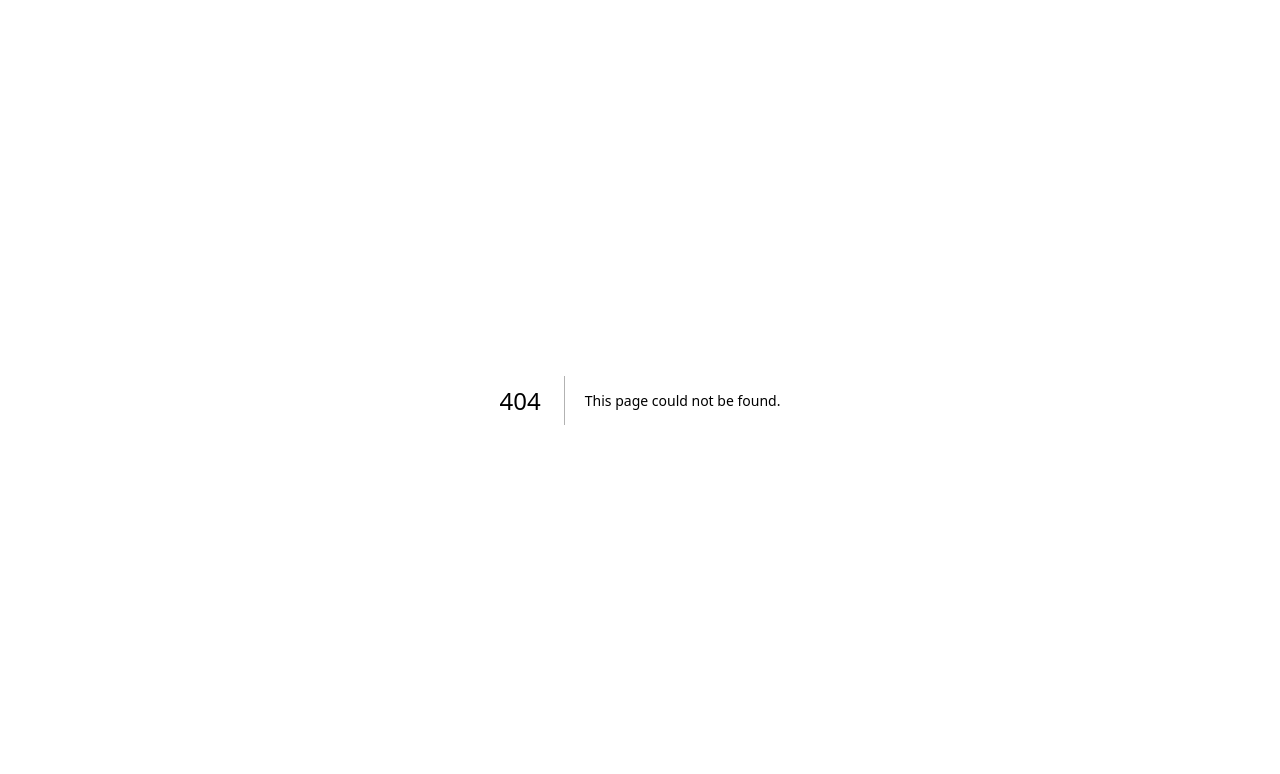
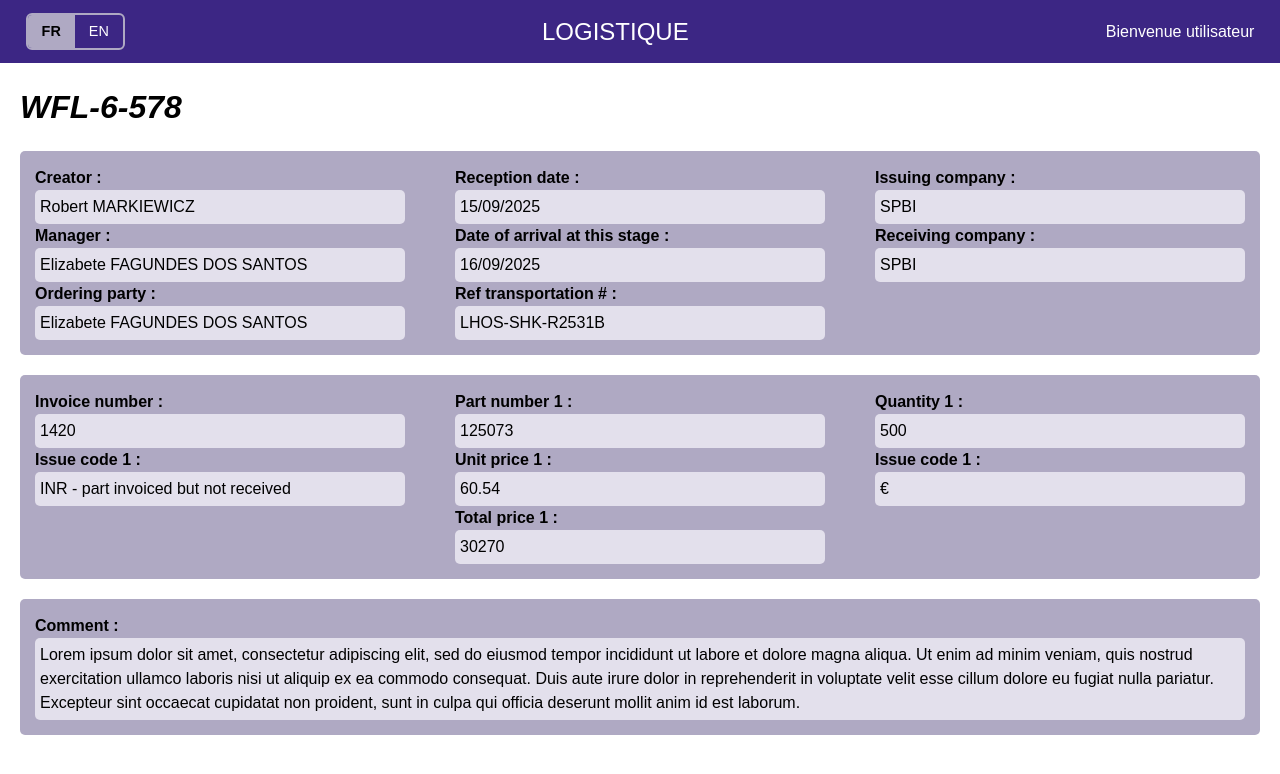
Before and after one commit to everythinn/powerapp-logistique, a Next.js app: page /requests/1 in a window 1280 px wide. Before the commit this address had no page. Shown: the top 774 px of the page. Built offline with nearby package versions, Linux system fonts and the light colour scheme.

Commit message:
:construction: Added request details and navigation.

```diff
--- /dev/null
+++ b/src/app/requests/[slug]/page.module.css
@@ -0,0 +1,43 @@
+.title {
+    font-size: 2rem;
+    color: black;
+    font-style: italic;
+    font-weight: bold;
+    margin: 20px;
+}
+
+.container,
+.comment {
+    background-color: #AFA9C3;
+    color: black;
+    border-radius: 5px;
+    margin: 20px;
+    max-width: 1500px;
+}
+
+.container {
+    display: flex;
+    flex-wrap: wrap;
+    justify-content: space-between;
+    gap: 20px;
+}
+
+.area{
+    flex: 1 1 300px;
+    min-width: 300px;
+    padding: 15px;
+}
+
+.label {
+    font-weight: bold;
+}
+
+.info {
+    background-color: #E3E0EC;
+    border-radius: 5px;
+    padding: 5px;
+}
+
+.comment {
+    padding: 15px;
+}
--- /dev/null
+++ b/src/app/requests/[slug]/page.tsx
@@ -0,0 +1,65 @@
+import Header from '../../header/header'
+import style from './page.module.css';
+
+export default function Request(){
+    return (
+        <>
+            <Header />
+{/*TODO : english toggle*/}
+            <h1 className={style.title}>WFL-6-578</h1>
+            <div className={style.container}>
+                <div className={style.area}>
+                    <label htmlFor='creator' className={style.label}>Creator :</label>
+                    <p id='creator' className={style.info}>Robert MARKIEWICZ</p>
+                    <label htmlFor='manager' className={style.label}>Manager :</label>
+                    <p id='manager' className={style.info}>Elizabete FAGUNDES DOS SANTOS</p>
+                    <label htmlFor='orderingParty' className={style.label}>Ordering party :</label>
+                    <p id='orderingParty' className={style.info}>Elizabete FAGUNDES DOS SANTOS</p>
+                </div>
+                <div className={style.area}>
+                    <label htmlFor='receptionDate' className={style.label}>Reception date :</label>
+                    <p id='receptionDate' className={style.info}>15/09/2025</p>
+                    <label htmlFor='arrivalDate' className={style.label}>Date of arrival at this stage :</label>
+                    <p id='arrivalDate' className={style.info}>16/09/2025</p>
+                    <label htmlFor='transportation' className={style.label}>Ref transportation # :</label>
+                    <p id='transportation' className={style.info}>LHOS-SHK-R2531B</p>
+                </div>
+                <div className={style.area}>
+                    <label htmlFor='issuing' className={style.label}>Issuing company :</label>
+                    <p id='issuing' className={style.info}>SPBI</p>
+                    <label htmlFor='receiving' className={style.label}>Receiving company :</label>
+                    <p id='receiving' className={style.info}>SPBI</p>
+                </div>
+            </div>
+
+{/*TODO : isolate following div in component to repeat if needed*/}
+
+            <div className={style.container}>
+                <div className={style.area}>
+                    <label htmlFor='invoice' className={style.label}>Invoice number :</label>
+                    <p id='invoice' className={style.info}>1420</p>
+                    <label htmlFor='issueCode' className={style.label}>Issue code 1 :</label>
+                    <p id='issueCode' className={style.info}>INR - part invoiced but not received</p>
+                </div>
+                <div className={style.area}>
+                    <label htmlFor='partNumber' className={style.label}>Part number 1 :</label>
+                    <p id='partNumber' className={style.info}>125073</p>
+                    <label htmlFor='unitPrice' className={style.label}>Unit price 1 :</label>
+                    <p id='unitPrice' className={style.info}>60.54</p>
+                    <label htmlFor='totalPrice' className={style.label}>Total price 1 :</label>
+                    <p id='totalPrice' className={style.info}>30270</p>
+                </div>
+                <div className={style.area}>
+                    <label htmlFor='quantity' className={style.label}>Quantity 1 :</label>
+                    <p id='quantity' className={style.info}>500</p>
+                    <label htmlFor='currency' className={style.label}>Issue code 1 :</label>
+                    <p id='currency' className={style.info}>€</p>
+                </div>
+            </div>
+            <div className={style.comment}>
+                <label htmlFor='comment' className={style.label}>Comment :</label>
+                <p id='comment' className={style.info}>Lorem ipsum dolor sit amet, consectetur adipiscing elit, sed do eiusmod tempor incididunt ut labore et dolore magna aliqua. Ut enim ad minim veniam, quis nostrud exercitation ullamco laboris nisi ut aliquip ex ea commodo consequat. Duis aute irure dolor in reprehenderit in voluptate velit esse cillum dolore eu fugiat nulla pariatur. Excepteur sint occaecat cupidatat non proident, sunt in culpa qui officia deserunt mollit anim id est laborum.</p>
+            </div>
+        </>
+    )
+}
--- a/src/app/requests/page.tsx
+++ b/src/app/requests/page.tsx
@@ -6,6 +6,7 @@ export default function RequestGrid(){
 
     const requests = [
         {
+            slug: 'WFL-6-578',
             number: 'WFL-6-578',
             creator: 'Valene LOPEZ',
             manager: 'Simon THOMAS',
@@ -15,6 +16,7 @@ export default function RequestGrid(){
             receivingCompany: 'SPBI'
         },
         {
+            slug: 'WFL-6-578',
             number: 'WFL-6-578',
             creator: 'Valene LOPEZ',
             manager: 'Simon THOMAS',
@@ -24,6 +26,7 @@ export default function RequestGrid(){
             receivingCompany: 'SPBI'
         },
         {
+            slug: 'WFL-6-578',
             number: 'WFL-6-578',
             creator: 'Valene LOPEZ',
             manager: 'Simon THOMAS',
@@ -33,6 +36,7 @@ export default function RequestGrid(){
             receivingCompany: 'SPBI'
         },
         {
+            slug: 'WFL-6-578',
             number: 'WFL-6-578',
             creator: 'Valene LOPEZ',
             manager: 'Simon THOMAS',
@@ -42,6 +46,7 @@ export default function RequestGrid(){
             receivingCompany: 'SPBI'
         },
         {
+            slug: 'WFL-6-578',
             number: 'WFL-6-578',
             creator: 'Valene LOPEZ',
             manager: 'Simon THOMAS',
@@ -51,6 +56,7 @@ export default function RequestGrid(){
             receivingCompany: 'SPBI'
         },
         {
+            slug: 'WFL-6-578',
             number: 'WFL-6-578',
             creator: 'Valene LOPEZ',
             manager: 'Simon THOMAS',
@@ -69,6 +75,7 @@ export default function RequestGrid(){
                 {requests.map((request, idx) => (
                     <li key={idx}>
                         <SingleRequest
+                            slug={request.slug}
                             number={request.number}
                             creator={request.creator}
                             manager={request.manager}
--- a/src/app/requests/singleRequest.tsx
+++ b/src/app/requests/singleRequest.tsx
@@ -1,8 +1,10 @@
 'use client';
+import Link from 'next/link';
 import { useLang } from '../context/langContext';
 import style from './singleRequest.module.css';
 
 type SingleRequestProps = {
+    slug: string;
     number: string | number;
     creator: string;
     manager: string;
@@ -13,6 +15,7 @@ type SingleRequestProps = {
 };
 
 export default function SingleRequest({
+    slug,
     number,
     creator,
     manager,
@@ -38,6 +41,7 @@ export default function SingleRequest({
                         <p>Société émettrice : {issuingCompany}</p>
                         <p>Société destinataire : {receivingCompany}</p>
                     </div>
+                    <Link href={`/requests/${slug}`} className={style.link}>More details</Link>
                 </>
             ) : (
                 <>
```
Also changed, not shown: src/app/requests/singleRequest.module.css (+9 -0 lines).
